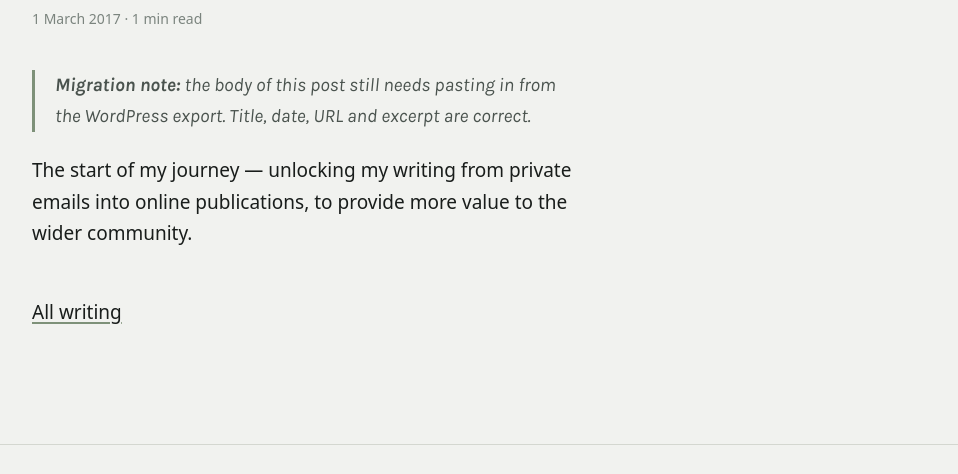
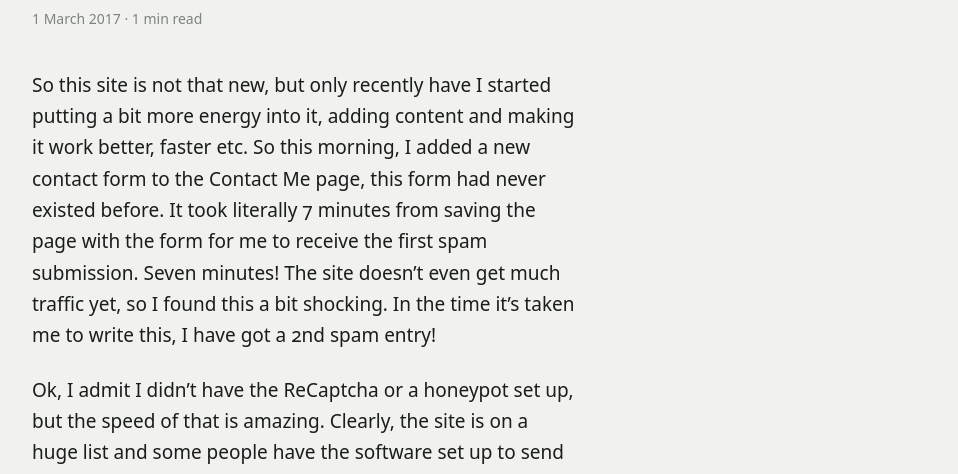
Before and after one commit to staffers/simonstafferton-com, an Eleventy site: page src/posts/and-in-the-beginning-there-was.md in a window 1280 px wide. Shown: the part 314-788 px from the top of the page, without its empty margins (160-1118 px from the left). Built offline with nearby package versions, Linux system fonts and the light colour scheme; Eleventy itself is replaced by a stand-in of ours; files that its build step writes are made by us from their sources; a web font is replaced by a local one.

Commit message:
Update Post “and-in-the-beginning-there-was”

```diff
--- a/src/posts/and-in-the-beginning-there-was.md
+++ b/src/posts/and-in-the-beginning-there-was.md
@@ -1,9 +1,13 @@
 ---
 title: And in the beginning there was…
 date: 2017-03-01
-excerpt: "Unlocking my writing from private emails into something the wider community can actually read."
+excerpt: Unlocking my writing from private emails into something the wider
+  community can actually read.
 ---
+So this site is not that new, but only recently have I started putting a bit more energy into it, adding content and making it work better, faster etc. So this morning, I added a new contact form to the Contact Me page, this form had never existed before. It took literally 7 minutes from saving the page with the form for me to receive the first spam submission. Seven minutes! The site doesn’t even get much traffic yet, so I found this a bit shocking. In the time it’s taken me to write this, I have got a 2nd spam entry!
 
-> **Migration note:** the body of this post still needs pasting in from the WordPress export. Title, date, URL and excerpt are correct.
+Ok, I admit I didn’t have the ReCaptcha or a honeypot set up, but the speed of that is amazing. Clearly, the site is on a huge list and some people have the software set up to send this kind of stuff out at hyper-speed en masse.
 
-The start of my journey — unlocking my writing from private emails into online publications, to provide more value to the wider community.
+But it made me think, I need a better solution than the typical  ‘I am not a robot’ type checks to filter out this junk, while still allowing genuine contact enquires through.
+
+I have found a great solution that I will test out, without adding any other kind of anti-spam checks to the form… and report back in a day to see how many got through!
```
